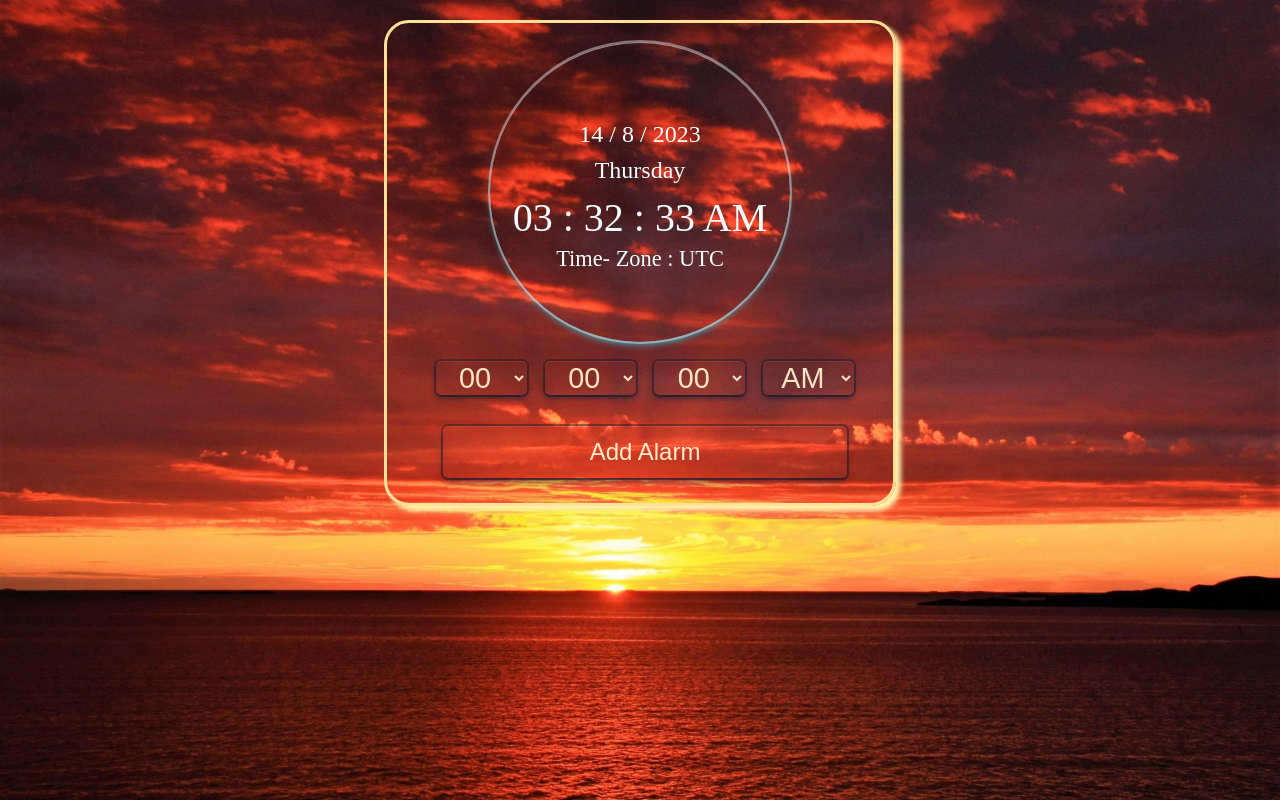
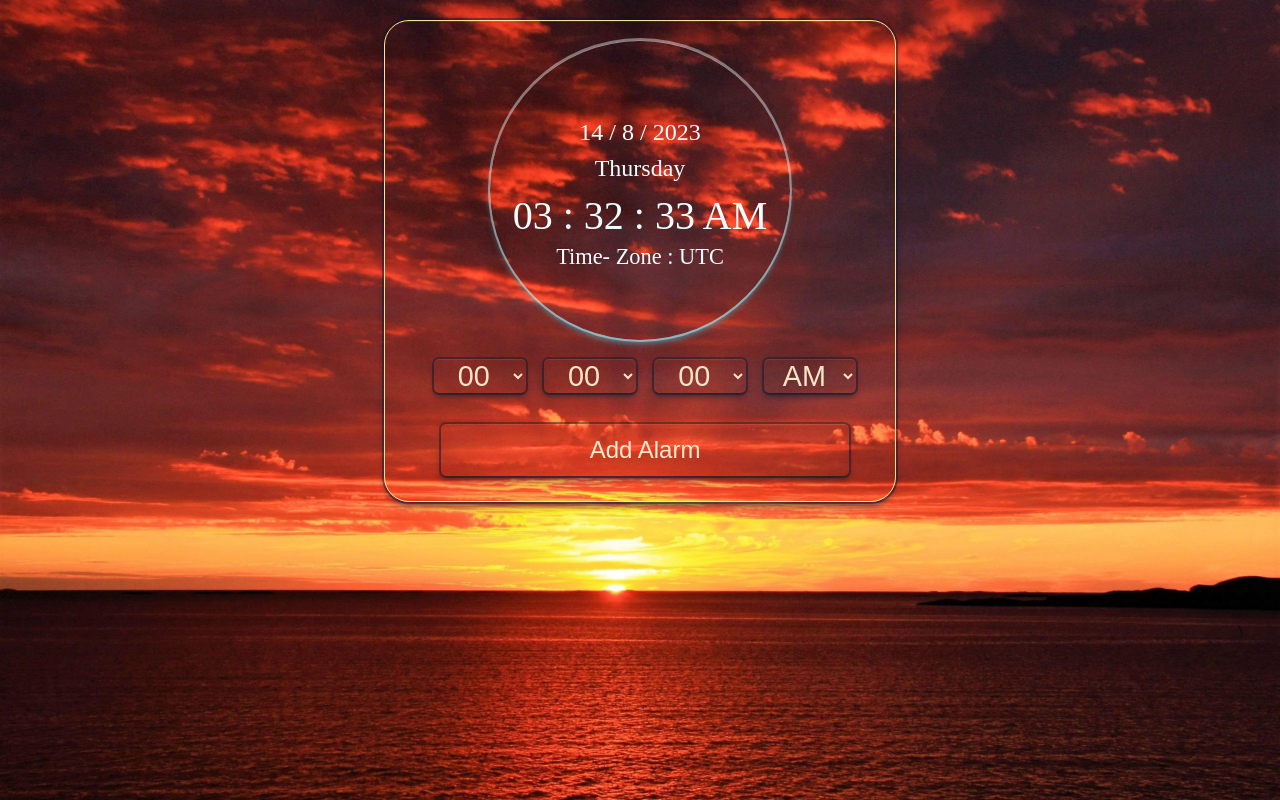
Before and after one commit to Sachinsb18/Alarm-Clock, a plain HTML site: page index.html in a window 1280 px wide. Drawn offline with Linux system fonts and the light colour scheme.

Commit message:
borders are modified for few elements

```diff
--- a/styles.css
+++ b/styles.css
@@ -15,8 +15,8 @@ body{
     margin:20px auto 0 auto;
     width:40vw;
     height: auto;
-    border:3px solid rgb(255, 224, 152);
-    box-shadow:  5px 5px 5px #fff3ac;
+    border:1px solid rgb(255, 224, 152);
+    box-shadow: rgba(6, 24, 44, 0.4) 0px 0px 0px 2px, rgba(6, 24, 44, 0.65) 0px 4px 6px -1px, rgba(255, 255, 255, 0.08) 0px 1px 0px inset;
     color:azure;
     font-family: 'Times New Roman', Times, serif;
     border-radius: 25px;
```
